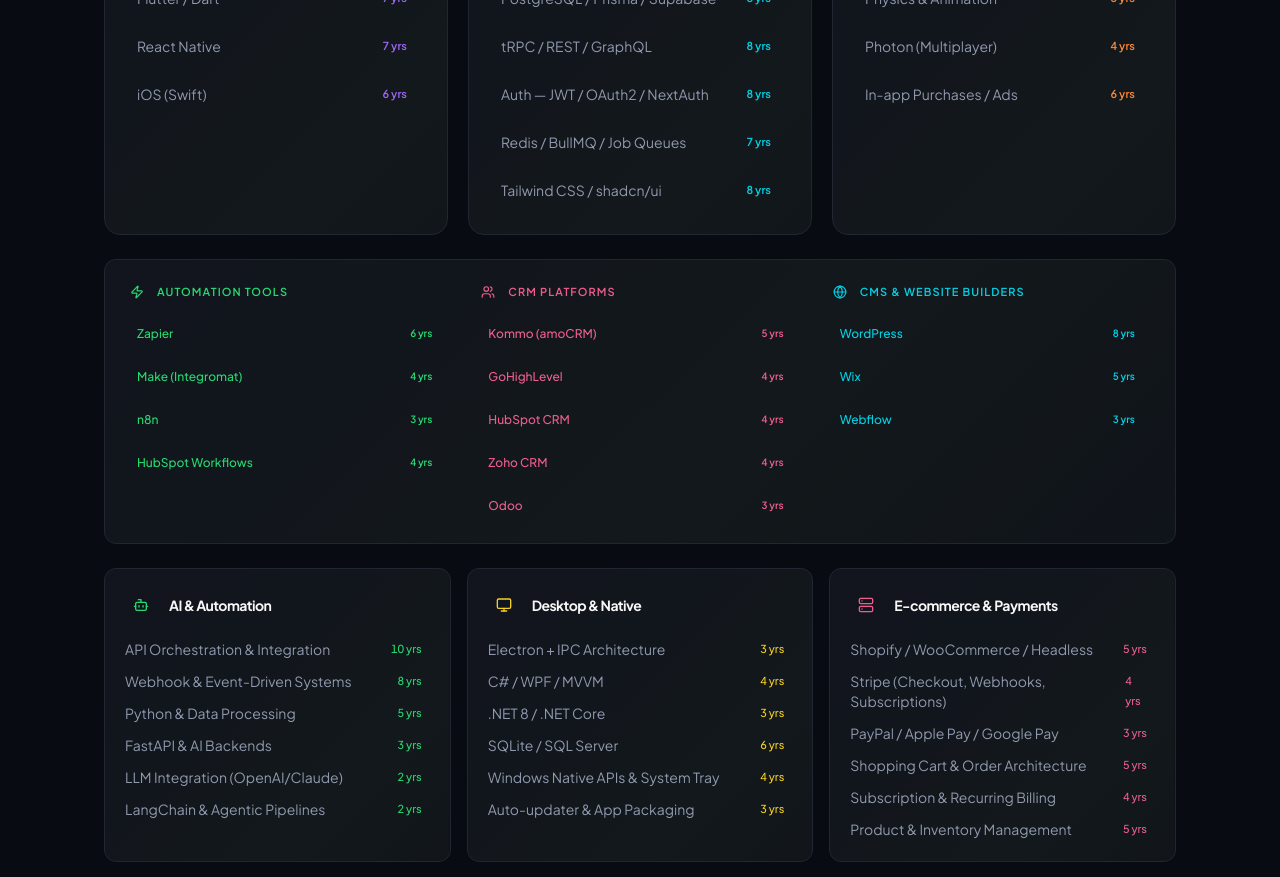
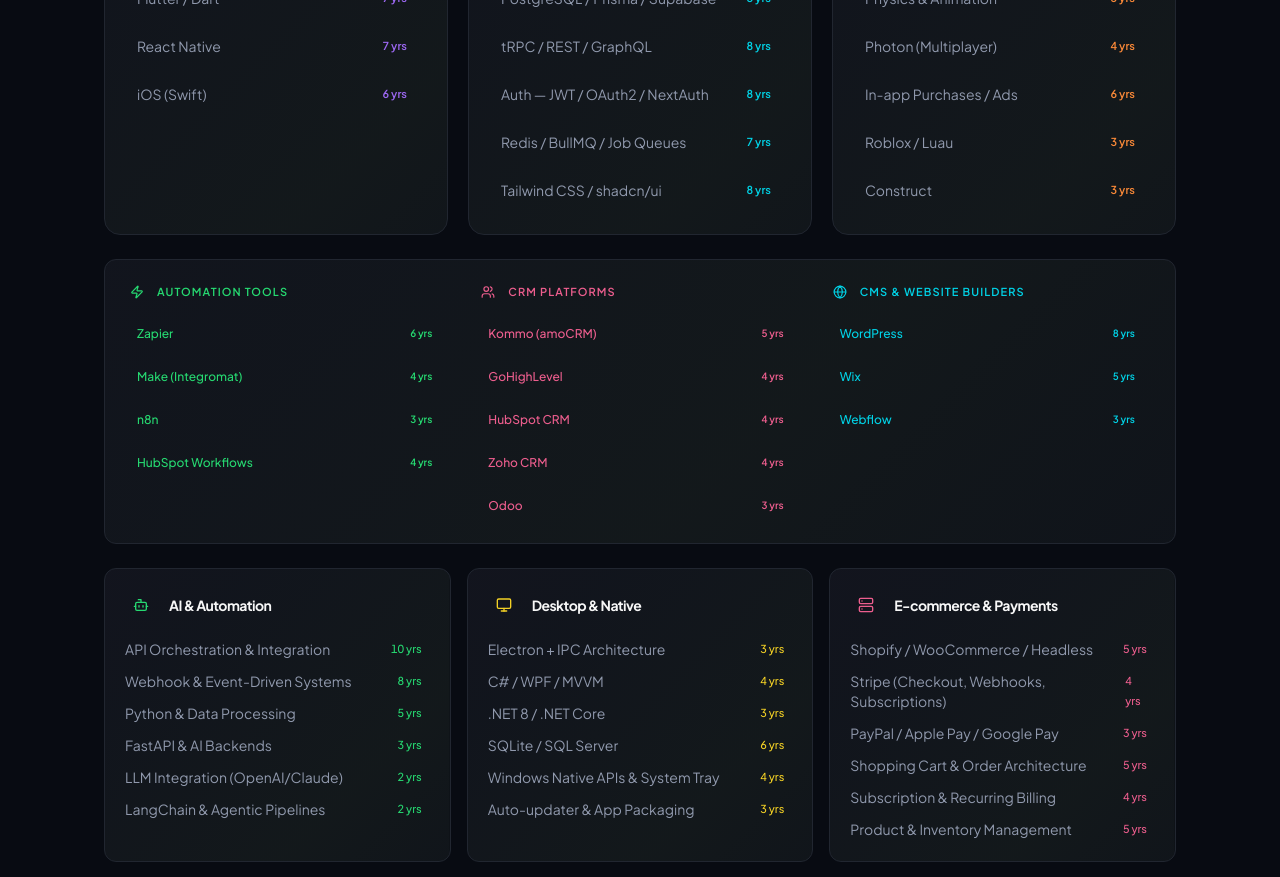
Before and after one commit to chakhinyau-dev/daniel-web-developer-portfolio, a React (Vite) app: page / in a window 1280 px wide. Shown: the part 2640-3517 px from the top of the page. Built offline with nearby package versions, Linux system fonts and the light colour scheme; the HTML template or start-up script is replaced by a standard one.

Commit message:
add roblox and .. skill

```diff
--- a/src/components/portfolio/SkillsSection.tsx
+++ b/src/components/portfolio/SkillsSection.tsx
@@ -69,6 +69,8 @@
       { name: "Physics & Animation",    years: "5 yrs" },
       { name: "Photon (Multiplayer)",   years: "4 yrs" },
       { name: "In-app Purchases / Ads", years: "6 yrs" },
+      { name: "Roblox / Luau",          years: "3 yrs" },
+      { name: "Construct",              years: "3 yrs" },
     ],
   },
 
```
